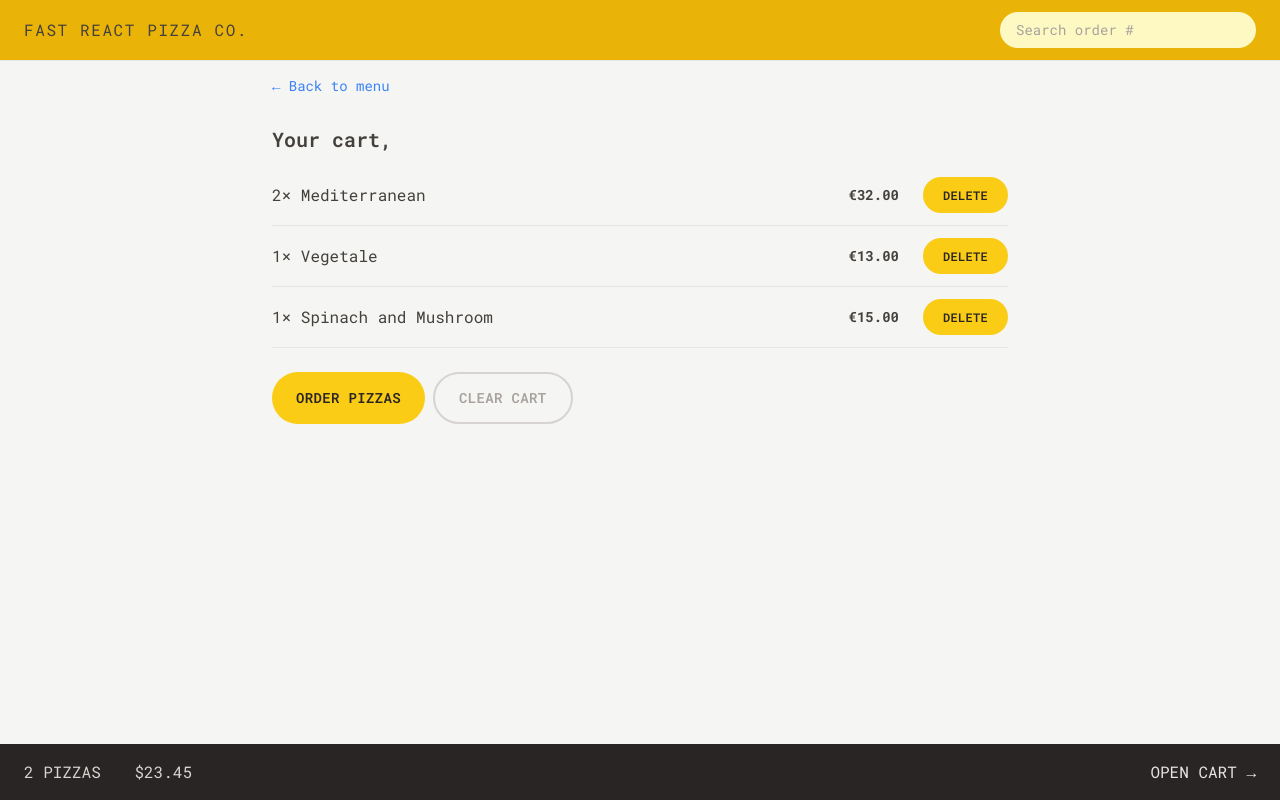
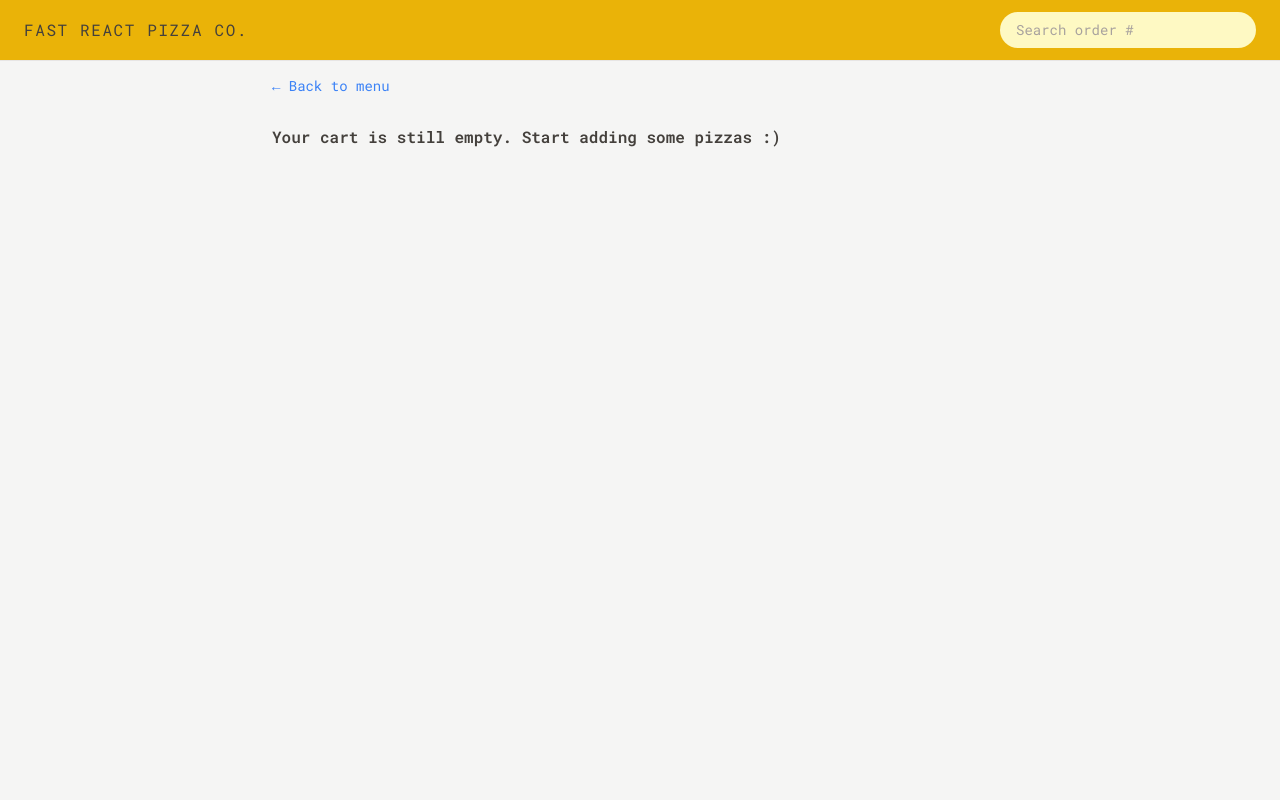
Before and after one commit to Abolfazl-Mohammadi-06/fast-react-pizza, a React (Vite) app: page /cart in a window 1280 px wide. Built offline with nearby package versions, Linux system fonts and the light colour scheme.

Commit message:
implementing the clear functionality button in shopping page

```diff
--- a/src/App.jsx
+++ b/src/App.jsx
@@ -47,4 +47,4 @@
 }
 
 export default App;
-//E 5 was finished ;)
+//E 6 was finished ;)
--- a/src/features/cart/Cart.jsx
+++ b/src/features/cart/Cart.jsx
@@ -1,35 +1,18 @@
 import LinkButton from "../../ui/LinkButton.jsx";
 import Button from "../../ui/Button.jsx";
 import CartItem from "./CartItem.jsx";
-import {useSelector} from "react-redux";
+import {useDispatch, useSelector} from "react-redux";
+import {clearCart, getCart} from "./cartSlice.js";
+import EmptyCart from "./EmptyCart.jsx";
 
-const fakeCart = [
-    {
-        pizzaId: 12,
-        name: "Mediterranean",
-        quantity: 2,
-        unitPrice: 16,
-        totalPrice: 32
-    },
-    {
-        pizzaId: 6,
-        name: "Vegetale",
-        quantity: 1,
-        unitPrice: 13,
-        totalPrice: 13
-    },
-    {
-        pizzaId: 11,
-        name: "Spinach and Mushroom",
-        quantity: 1,
-        unitPrice: 15,
-        totalPrice: 15
-    }
-];
 
 function Cart() {
-    const cart = fakeCart;
     const username = useSelector(state => state.user.username);
+    const cart = useSelector(getCart);
+    const dispatch = useDispatch();
+
+    if (!cart.length) return <EmptyCart/>
+
     return (
         <div className="px-4 py-3">
             <LinkButton to="/menu">&larr; Back to menu</LinkButton>
@@ -44,7 +27,7 @@
                 <Button type="primary" to="/order/new">
                     Order pizzas
                 </Button>
-                <Button type="secondary">Clear cart</Button>
+                <Button type="secondary" onClick={() => dispatch(clearCart())}>Clear cart</Button>
             </div>
         </div>
     );
--- a/src/features/cart/CartOverview.jsx
+++ b/src/features/cart/CartOverview.jsx
@@ -1,13 +1,17 @@
 import {Link} from "react-router-dom";
 import {useSelector} from "react-redux";
+import {getTotalCartPrice, getTotalCartQuantity} from "./cartSlice.js";
+import {formatCurrency} from "../../utils/helpers.js";
 
 function CartOverview() {
-    const totalCartQuantity = useSelector((state) => state.cart.cart.reduce((sum, cur) => sum + cur.quantity, 0));
+    const totalCartQuantity = useSelector(getTotalCartQuantity);
+    const totalCartPrice = useSelector(getTotalCartPrice);
+    if (!totalCartQuantity) return null;
     return (
         <div className="flex items-center justify-between bg-stone-800 px-4 py-4 uppercase text-stone-200 sm:px-6">
             <p className="space-x-4font-semibold text-sm text-stone-300 sm:space-x-6 md:text-base">
                 <span>{totalCartQuantity} pizzas</span>
-                <span> $23.45</span>
+                <span> {formatCurrency(totalCartPrice)}</span>
             </p>
             <Link to="/cart">Open cart &rarr;</Link>
         </div>
--- a/src/features/cart/EmptyCart.jsx
+++ b/src/features/cart/EmptyCart.jsx
@@ -1,13 +1,13 @@
-import { Link } from 'react-router-dom';
+import LinkButton from "../../ui/LinkButton.jsx";
 
 function EmptyCart() {
-  return (
-    <div>
-      <Link to="/menu">&larr; Back to menu</Link>
+    return (
+        <div className="py-3 px-4">
+            <LinkButton to="/menu">&larr; Back to menu</LinkButton>
 
-      <p>Your cart is still empty. Start adding some pizzas :)</p>
-    </div>
-  );
+            <p className="mt-7 font-semibold ">Your cart is still empty. Start adding some pizzas :)</p>
+        </div>
+    );
 }
 
 export default EmptyCart;
--- a/src/features/cart/cartSlice.js
+++ b/src/features/cart/cartSlice.js
@@ -1,15 +1,8 @@
 import {createSlice} from "@reduxjs/toolkit";
-import {action} from "../order/CreateOrder.jsx";
 
 const initialState = {
-    // cart: [],
-    cart: [{
-        pizzaId: 1,
-        name: "Mediterranean",
-        quantity: 2,
-        unitPrice: 16,
-        totalPrice: 32,
-    },],
+    cart: [],
+
 };
 
 const cartSlice = createSlice({
@@ -40,5 +33,15 @@
 export const {
     addItem, deleteItem,
     increaseQuantity, decreaseQuantity, clearCart
-} = cartSlice.actions
+} = cartSlice.actions;
+
+export const getCart = state => state.cart.cart;
+
 export default cartSlice.reducer;
+
+export const getTotalCartQuantity = (state) => state.cart.cart.reduce((sum, cur) => sum + cur.quantity, 0);
+
+export const getTotalCartPrice = (state) => state.cart.cart.reduce((sum, cur) => sum + cur.totalPrice, 0);
+
+
+//reselect
--- a/src/features/user/CreateUser.jsx
+++ b/src/features/user/CreateUser.jsx
@@ -13,7 +13,7 @@
         e.preventDefault();
         if (!username) return;
         dispatch(updateName(username));
-        navigate('/menu ')
+        navigate('/menu')
 
     }
 
```
